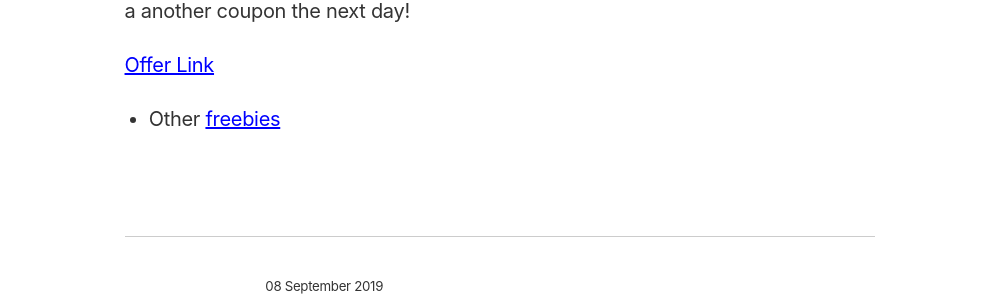
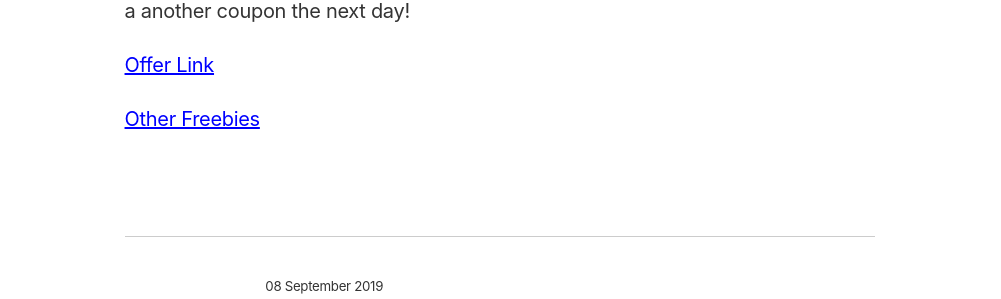
Before and after one commit to ohiosveryown/atldeals, a Jekyll site: the page built from _posts/2019-09-08-free-coffee.markdown, in a window 1280 px wide. Shown: the part 1116-1415 px from the top of the page, without its empty margins (140-1141 px from the left). Built offline with Jekyll 4.4.1, drawn with Linux system fonts in a browser that asks for light colours; our own code applies the rules of GitHub Pages for plain Markdown files.

```diff
--- a/_posts/2019-09-08-free-coffee.markdown
+++ b/_posts/2019-09-08-free-coffee.markdown
@@ -16,4 +16,4 @@ FYI - You'll get 1 coupon each day, which shows it expires that day, but you'll
 
 [Offer Link](https://rewards.einsteinbros.com/join?offerCode=FREECOD30&utm_source=social&utm_campaign=panera)
 
-* Other [freebies](https://atl.deals/freebies)
+[Other Freebies](https://atl.deals/freebies)
```
